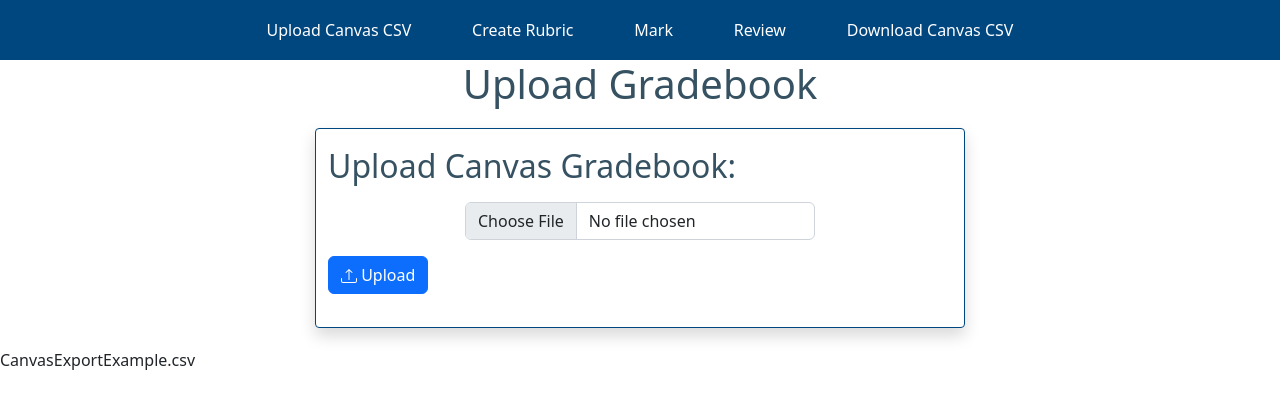
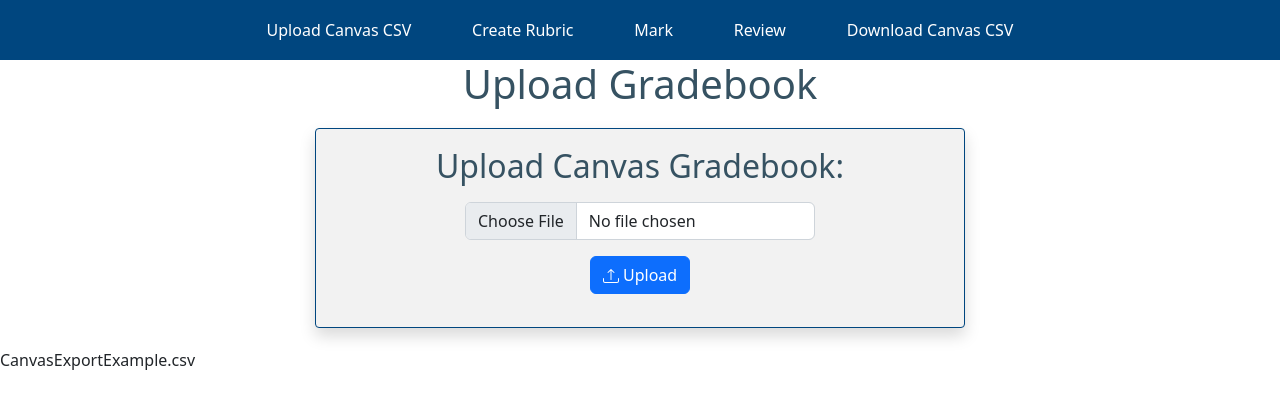
Before and after one commit to Yena-Ahn/BrickWorX, a React (Create React App) app in the folder react-test-project/: page / in a window 1280 px wide. Shown: the top 408 px of the page. Built offline with nearby package versions, Linux system fonts and the light colour scheme.

Commit message:
Fixed upload screen alignment

```diff
--- a/react-test-project/src/index.css
+++ b/react-test-project/src/index.css
@@ -10,22 +10,19 @@ body {
 }
 
 .container {
-
   max-width:80%;
-
   display: flex;
   margin: 20px auto;
   /* overflow: auto; */
-
   width:60%;
   min-height:200px;
   border: 1.5px solid #00467F;
   /*padding: 30px;*/
   border-radius: 4px;
-
   justify-content: center;
   flex-direction: column;
-
+  text-align:center;
+  background-color:#F2F2F2;
 }
 
 .box2 {
```
